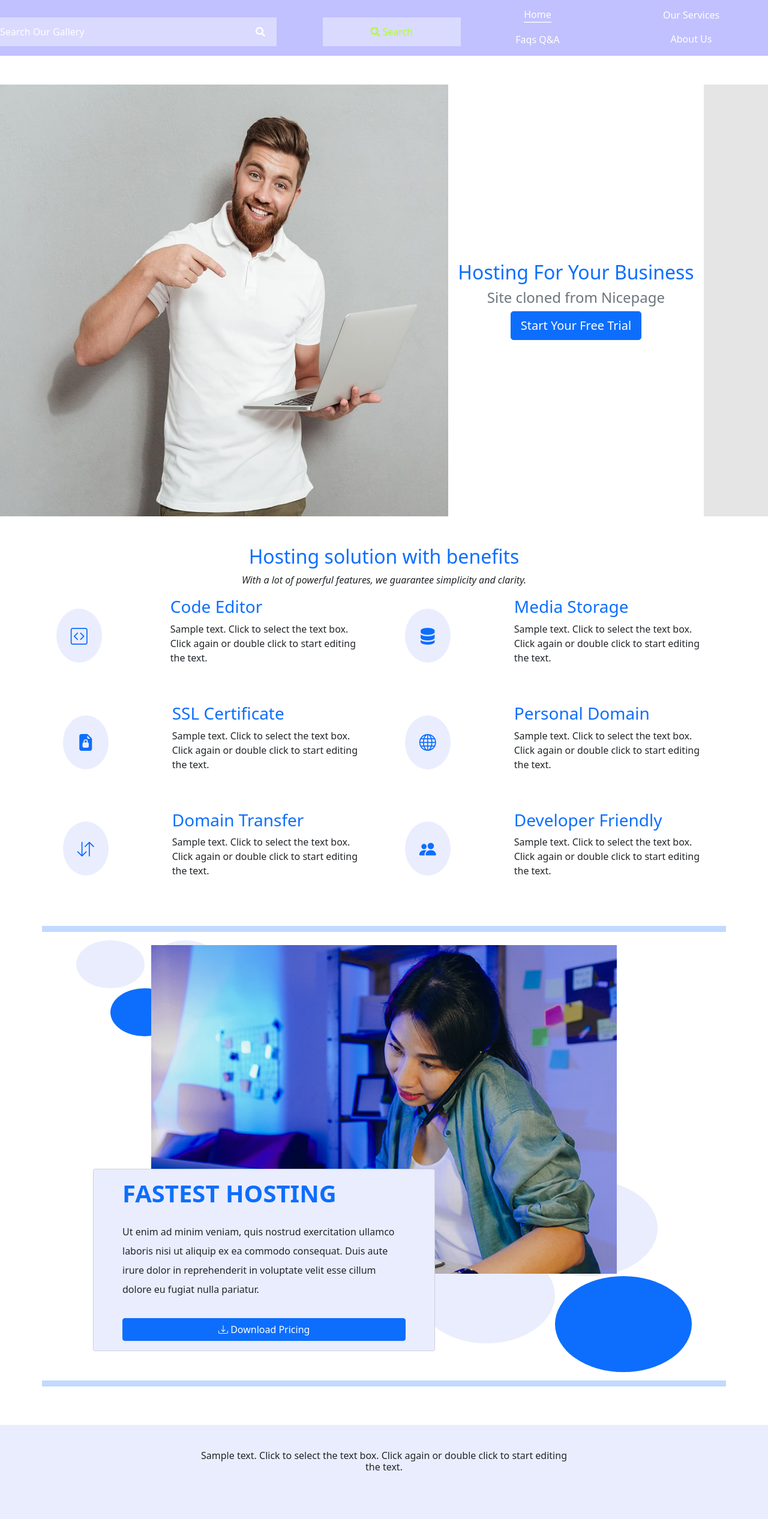
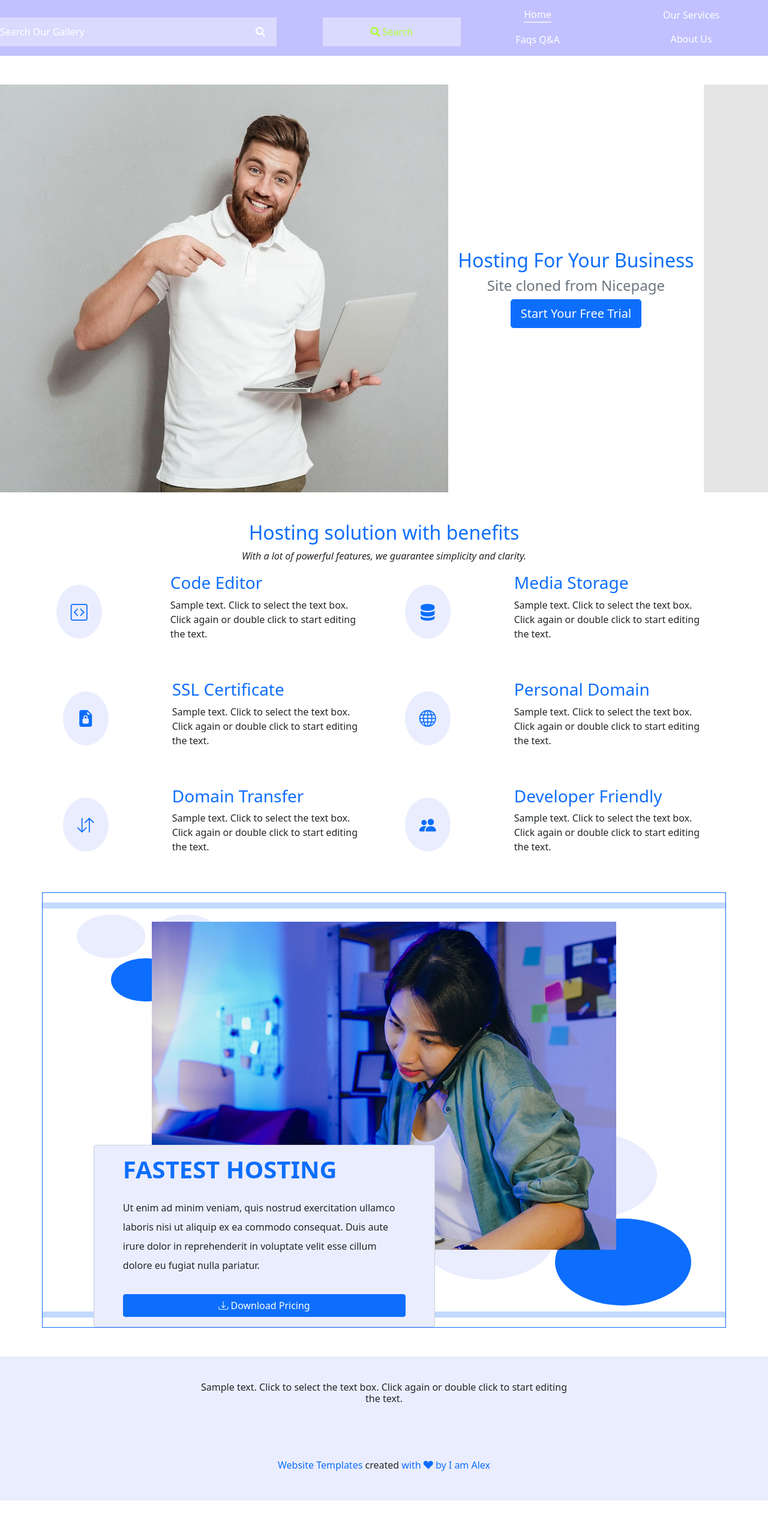
Before and after one commit to AlexChika/web-server, a plain HTML site: page index.html in a window 1280 px wide. Shown: the part 27-2560 px from the top of the page at 60% size. After the commit the page ends 2529 px from the top, so only its background shows below. Drawn offline with nearby package versions, Linux system fonts and the light colour scheme; a web font is replaced by a local one.

Commit message:
6 oct fixing

```diff
--- a/index.html
+++ b/index.html
@@ -213,7 +213,7 @@
     </div>
   </div>
     <!-- sec 3 -->
-  <div style="min-height:100vh;" class="sec3 container g-0">
+  <div class="sec3 border border-primary container g-0">
     <!-- background circles -->
       <span class="circles circle1 bg-primary rounded-circle"></span>
       <span class="circles circle2 main rounded-circle"></span>
--- a/web.css
+++ b/web.css
@@ -206,7 +206,7 @@ li span {
   background: url(img/bg1.jpg);
   background-size: cover;
   background-repeat: round;
-  min-height: 90vh;
+  min-height: 85vh;
 }
 /* Section 3 */
 .sec3 {
```
